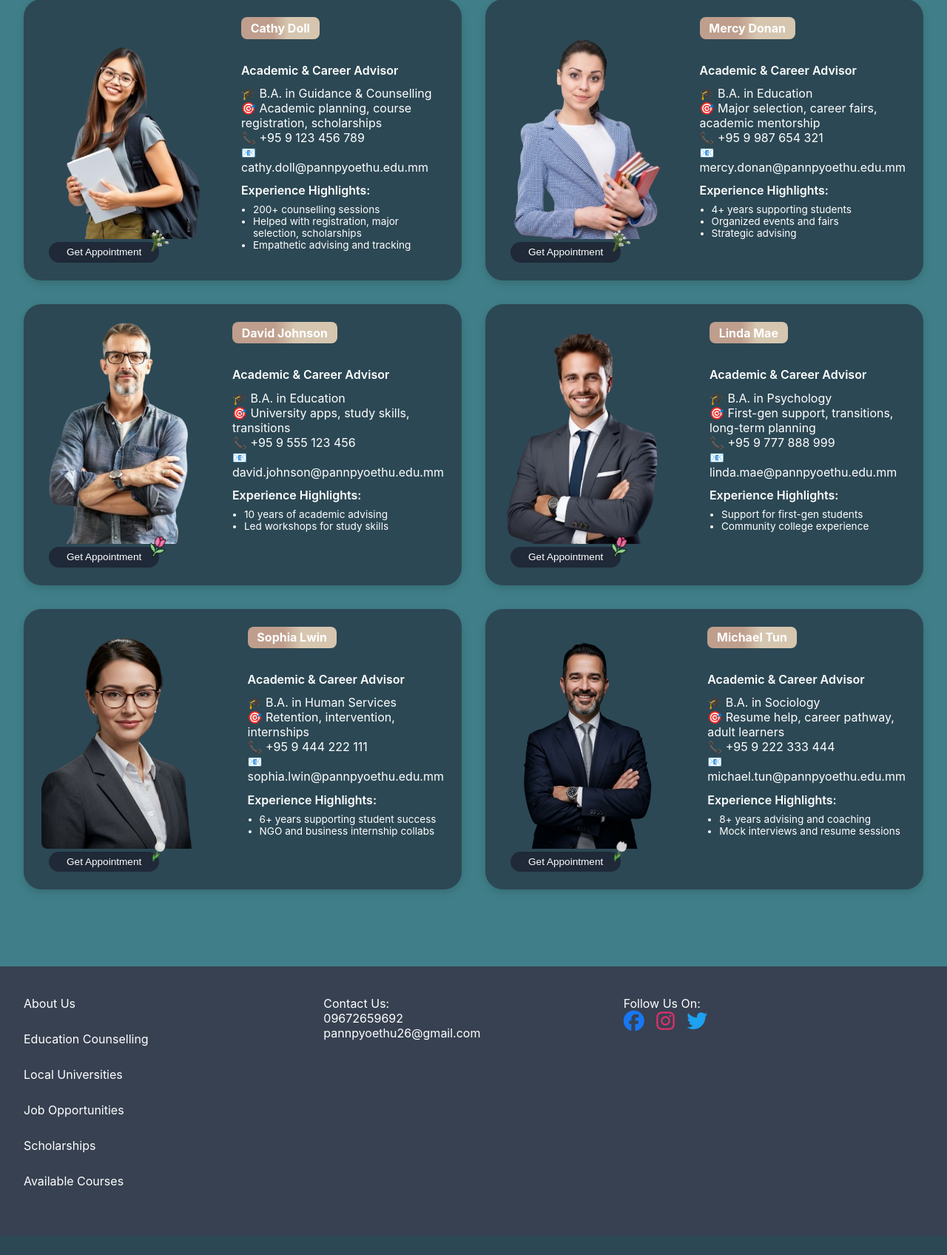
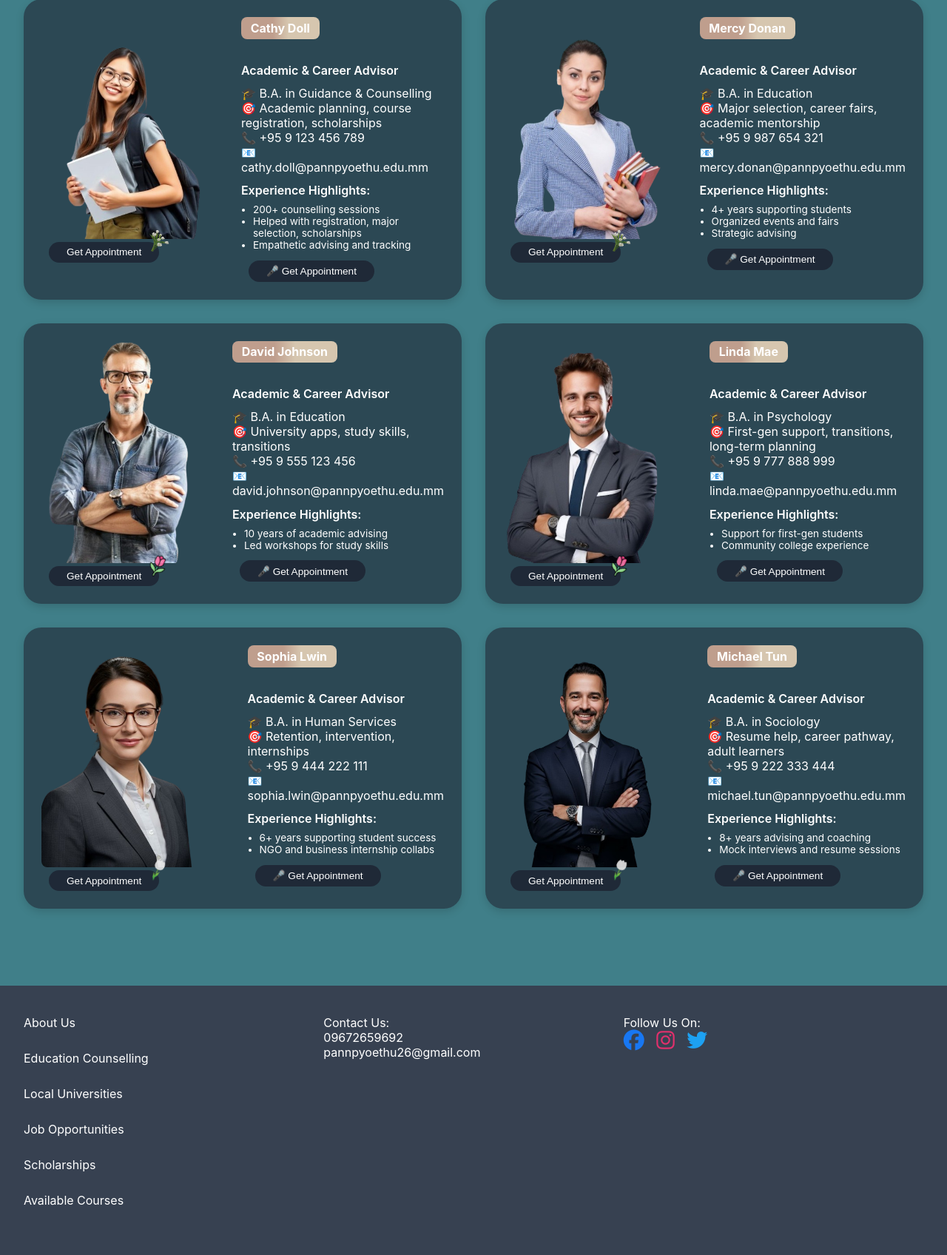
Before and after one commit to sheinhtet715/Pann-Pyoe-Thu, a PHP site: page /Counsellor.php in a window 1280 px wide. Shown: the part 324-2020 px from the top of the page at 74% size. Before the commit the page ends 1927 px from the top, so only its background shows below. Run offline with PHP 8.4, Linux system fonts and the light colour scheme; a stand-in replaces the project's code that opens the database connection.

Commit message:
counsellor php first change

```diff
--- a/JavaScript/Counsellor.js
+++ b/JavaScript/Counsellor.js
@@ -1,13 +1,23 @@
+
 function openPopup(advisorName) {
-  console.log('openPopup called for advisor:', advisorName);
-  var popup = document.getElementById("appointment-popup");
-  var nameSpan = document.getElementById("advisor-name");
+  if (!isLoggedIn) {
+  alert('Please sign in to book an appointment.');
+  // encode the space as %20
+  window.location.href = '../front page/Homepage.php';
+  return;
+}
+  const advisorInput = document.getElementById("advisor-input");
+  const nameSpan     = document.getElementById("advisor-name");
+  const popup        = document.getElementById("appointment-popup");
 
-  if (popup && nameSpan) {
-    nameSpan.textContent = advisorName;
-    popup.style.display = "flex";
+  if (advisorInput) {
+    advisorInput.value = advisorName;
+    console.log("DEBUG: advisor-input set to:", advisorInput.value);
   }
+  if (nameSpan) nameSpan.textContent = advisorName;
+  if (popup)    popup.style.display = "flex";
 }
+
 
 function closePopup() {
   var popup = document.getElementById("appointment-popup");
@@ -15,13 +25,13 @@ function closePopup() {
     popup.style.display = "none";
   }
 }
-
 function toggleProfileMenu() {
   var menu = document.getElementById("profile-menu");
   if (menu) {
     menu.classList.toggle("show");
   }
 }
+
 
 // Close profile menu when clicking outside
 document.addEventListener('click', function(event) {
--- a/PHP/Counsellor.php
+++ b/PHP/Counsellor.php
@@ -1,3 +1,73 @@
+<?php
+session_start();
+// if (!isset($_SESSION['user_email'])) {
+//   header("Location: ../front page/Homepage.php");
+//   exit;
+// }
+include("../front page/db_connect.php");
+$error = "";   // ← collect errors here
+$success = "";
+if ($_SERVER['REQUEST_METHOD'] === 'POST') {
+
+    // 1) Must be signed in
+    if (empty($_SESSION['user_id'])) {
+        $error = "❌ You must be signed in to book an appointment.";
+
+    // 2) Email on the form must match the session email
+    } elseif ($_POST['email'] !== $_SESSION['email']) {
+        $error = "❌ That email doesn’t match your logged‑in account.";
+
+    // 3) All good → do your counsellor lookup & insert here
+    } else {
+        $user_id          = $_SESSION['user_id'];
+        $advisor_name     = trim($_POST['advisor_name']     ?? '');
+        $description      = trim($_POST['description']      ?? '');
+        $appointment_date = trim($_POST['appointment_date'] ?? '');
+        $appointment_time = trim($_POST['appointment_time'] ?? '');
+
+        // (a) Find counsellor_id
+        $cs = $conn->prepare("
+            SELECT counsellor_id
+              FROM Counsellor_tbl
+             WHERE counsellor_name = ?
+        ");
+        $cs->bind_param("s", $advisor_name);
+        $cs->execute();
+        $cres = $cs->get_result();
+        if (!$cres->num_rows) {
+            $error = "⚠️ Counsellor “{$advisor_name}” not found.";
+        } else {
+            $counsellor_id = $cres->fetch_assoc()['counsellor_id'];
+            $cs->close();
+
+            // (b) Insert appointment
+            $insert = $conn->prepare("
+                INSERT INTO Appointment_tbl
+                  (user_id, counsellor_id, appointment_date, appointment_time, description, appointment_status)
+                VALUES (?, ?, ?, ?, ?, 'Confirmed')
+            ");
+            $insert->bind_param(
+                "iisss",
+                $user_id,
+                $counsellor_id,
+                $appointment_date,
+                $appointment_time,
+                $description
+            );
+
+            if ($insert->execute()) {
+                $success = "✅ Appointment booked successfully!";
+            } else {
+                $error = "❌ Error inserting appointment: " . $insert->error;
+            }
+            $insert->close();
+        }
+    }  // end of else
+
+    $conn->close();
+}
+?>
+
 <!DOCTYPE html>
 <html lang="en">
 <head>
@@ -10,7 +80,7 @@
   <link href="https://fonts.googleapis.com/css2?family=Ubuntu+Condensed&display=swap" rel="stylesheet">
   <link rel="stylesheet" href="../CSS/Counsellor.css" />
   <title>Educational Counsellors</title>
-  <script src="../JavaScript/Counsellor.js"></script>
+
 </head>
 <body>
   <div class="homepage">
@@ -34,7 +104,15 @@
     </header>
 
         <div class = "block" style="background-color:#1D2733; padding:35px;"></div>
-
+    <?php if ($error): ?>
+      <div class="alert alert-error">
+        <?= htmlspecialchars($error) ?>
+      </div>
+    <?php elseif ($success): ?>
+      <div class="alert alert-success">
+        <?= htmlspecialchars($success) ?>
+      </div>
+    <?php endif; ?>
     <div class="title">“Consult with us for your further academic studies”</div>
     <div class="divider"></div>
 
@@ -62,6 +140,17 @@
                 <li>Empathetic advising and tracking</li>
               </ul>
             </div>
+             <?php if (!empty($_SESSION['user_id'])): ?>
+  <!-- Logged in → show the real popup button -->
+          <button class="appointment-btn" onclick="openPopup('Cathy Doll')">🎤 Get Appointment</button>
+
+          <?php else: ?>
+  <!-- Not logged in → send them back to sign‑in -->
+            <button class="appointment-btn"
+              onclick="alert('Please sign in first!'); window.location.href='./index.php';">
+              🎤 Get Appointment
+            </button>
+          <?php endif; ?>
           </div>
         </div>
       </div>
@@ -89,6 +178,16 @@
                 <li>Strategic advising</li>
               </ul>
             </div>
+            <?php if (!empty($_SESSION['user_id'])): ?>
+  <!-- Logged in → show the real popup button -->
+          <button class="appointment-btn" onclick="openPopup('Mercy Donan')">🎤 Get Appointment</button>
+
+          <?php else: ?>
+  <!-- Not logged in → send them back to sign‑in -->
+            <button class="appointment-btn" onclick="alert('Please sign in first!'); window.location.href='./index.php';">
+            🎤 Get Appointment
+            </button>
+          <?php endif; ?>
           </div>
         </div>
       </div>
@@ -115,6 +214,16 @@
                 <li>Led workshops for study skills</li>
               </ul>
             </div>
+          <?php if (!empty($_SESSION['user_id'])): ?>
+  <!-- Logged in → show the real popup button -->
+            <button class="appointment-btn" onclick="openPopup('David Johnson')">🎤 Get Appointment</button>
+
+          <?php else: ?>
+  <!-- Not logged in → send them back to sign‑in -->
+            <button class="appointment-btn" onclick="alert('Please sign in first!'); window.location.href='./index.php';">
+            🎤 Get Appointment
+            </button>
+          <?php endif; ?>
           </div>
         </div>
       </div>
@@ -140,6 +249,16 @@
                 <li>Community college experience</li>
               </ul>
             </div>
+          <?php if (!empty($_SESSION['user_id'])): ?>
+  <!-- Logged in → show the real popup button -->
+            <button class="appointment-btn" onclick="openPopup('Linda Mae')">🎤 Get Appointment</button>
+
+          <?php else: ?>
+  <!-- Not logged in → send them back to sign‑in -->
+            <button class="appointment-btn" onclick="alert('Please sign in first!'); window.location.href='./index.php';">
+            🎤 Get Appointment
+            </button>
+          <?php endif; ?>
           </div>
         </div>
       </div>
@@ -166,6 +285,16 @@
                 <li>NGO and business internship collabs</li>
               </ul>
             </div>
+             <?php if (!empty($_SESSION['user_id'])): ?>
+  <!-- Logged in → show the real popup button -->
+            <button class="appointment-btn" onclick="openPopup('Sophia Lwin')">🎤 Get Appointment</button>
+
+          <?php else: ?>
+  <!-- Not logged in → send them back to sign‑in -->
+            <button class="appointment-btn" onclick="alert('Please sign in first!'); window.location.href='./index.php';">
+            🎤 Get Appointment
+            </button>
+          <?php endif; ?>
           </div>
         </div>
       </div>
@@ -192,6 +321,16 @@
                 <li>Mock interviews and resume sessions</li>
               </ul>
             </div>
+            <?php if (!empty($_SESSION['user_id'])): ?>
+  <!-- Logged in → show the real popup button -->
+            <button class="appointment-btn" onclick="openPopup('Michael Tun')">🎤 Get Appointment</button>
+
+          <?php else: ?>
+  <!-- Not logged in → send them back to sign‑in -->
+            <button class="appointment-btn" onclick="alert('Please sign in first!'); window.location.href='./index.php';">
+            🎤 Get Appointment
+            </button>
+          <?php endif; ?>
           </div>
         </div>
       </div>
@@ -289,6 +428,10 @@
       </div>
     </div>
   </div>
+   <script src="../JavaScript/Counsellor.js"></script>
+<script>
+   const isLoggedIn = <?= !empty($_SESSION['user_id']) ? 'true' : 'false' ?>;
 
+</script>
 </body>
 </html>
```
